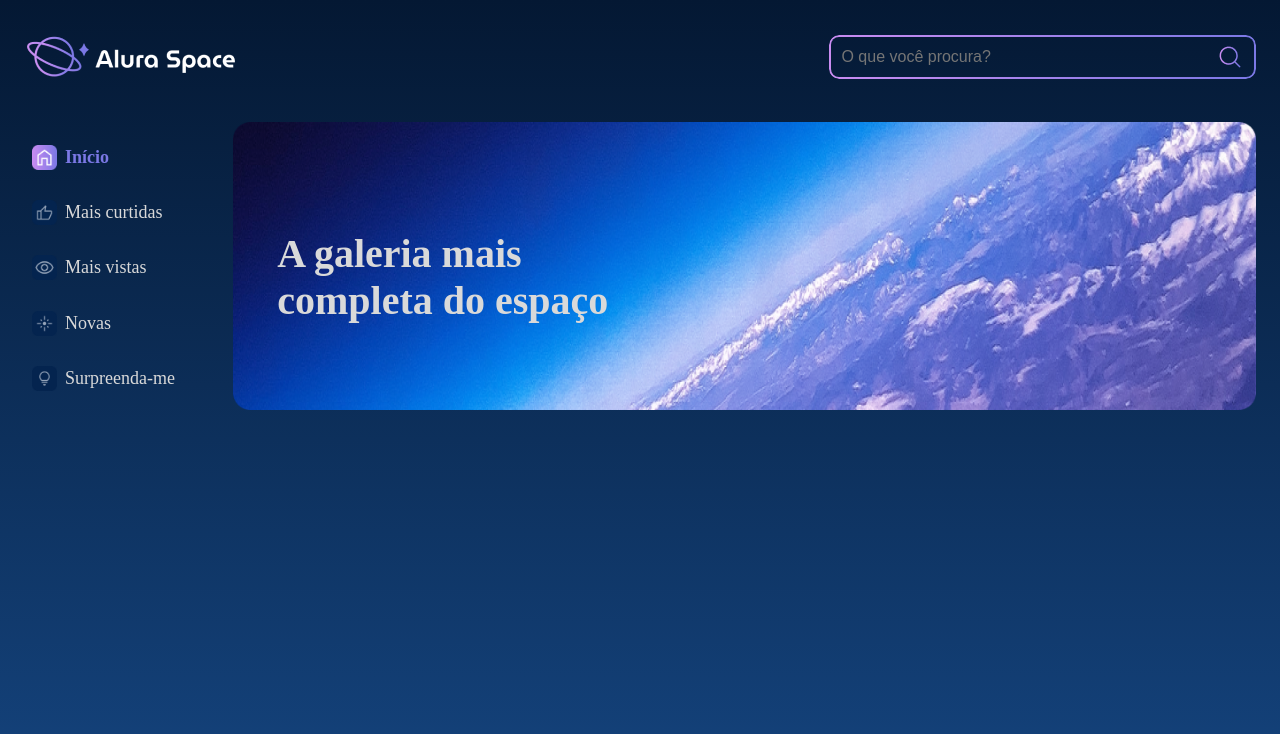
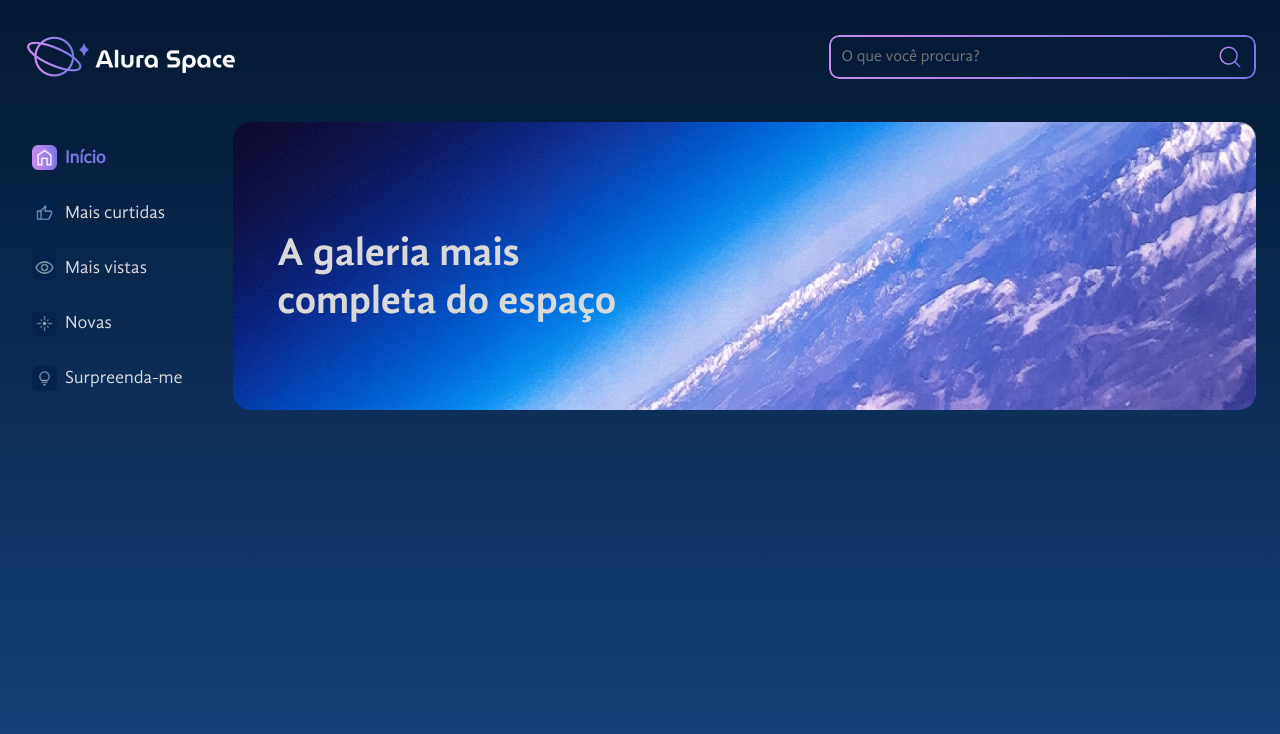
Before and after one commit to devLucasMoraes/alura-space, a React (Create React App) app: page / in a window 1280 px wide. Shown: the top 734 px of the page. Built offline with nearby package versions, Linux system fonts and the light colour scheme; the HTML template or start-up script is replaced by a standard one.

Commit message:
adicionado fontes locais

```diff
--- a/src/components/Cabecalho/Cabecalho.module.scss
+++ b/src/components/Cabecalho/Cabecalho.module.scss
@@ -36,9 +36,11 @@
       border: none;
       background-color: transparent;
       outline: 0;
+      font-family: "GandhiSansRegular";
 
       &::placeholder {
         font-size: 1rem;
+        font-family: "GandhiSansRegular";
       }
     }
 
--- a/src/index.js
+++ b/src/index.js
@@ -1,6 +1,8 @@
 import React from 'react';
 import ReactDOM from 'react-dom/client';
 import App from './App';
+import './assets/fontes/GandhiSans-Regular.otf'
+import './assets/fontes/GandhiSans-Bold.otf'
 
 const root = ReactDOM.createRoot(document.getElementById('root'));
 root.render(
--- a/src/pages/PaginaInicial/PaginaInicial.module.scss
+++ b/src/pages/PaginaInicial/PaginaInicial.module.scss
@@ -22,6 +22,7 @@
         z-index: 1;
         color: #d9d9d9;
         font-size: 2.5rem;
+        font-family: 'GandhiSansBold';
         width: 401px;
         height: 144px;
         top: 75px;
--- a/src/styles/estilosGlobais.scss
+++ b/src/styles/estilosGlobais.scss
@@ -18,3 +18,19 @@
   background-color: #154580;
   border-radius: 20px;
 }
+
+@font-face {
+  font-family: "GandhiSansRegular";
+  src: local("GandhiSansRegular"),
+    url("../assets/fontes/GandhiSans-Regular.otf") format("truetype");
+  font-weight: 500;
+  display: swap;
+}
+
+@font-face {
+  font-family: "GandhiSansBold";
+  src: local("GandhiSansBold"),
+    url("../assets/fontes/GandhiSans-Bold.otf") format("truetype");
+  font-weight: 700;
+  display: swap;
+}
```
